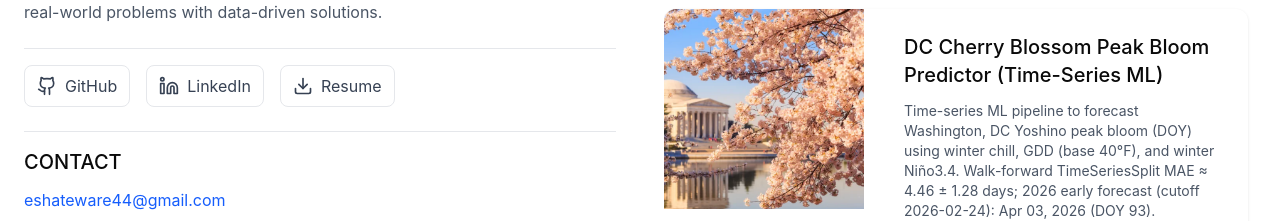
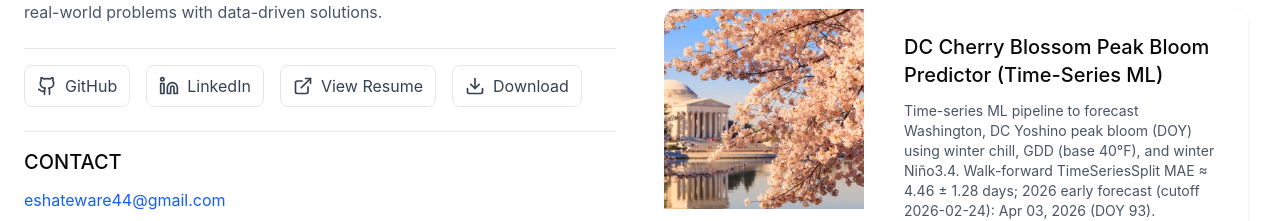
Before and after one commit to Esha7498/Esha7498.github.io, a React (Vite) app in the folder Data Scientist Portfolio/: page / in a window 1280 px wide. Shown: the part 464-685 px from the top of the page. Built offline with nearby package versions, Linux system fonts and the light colour scheme.

Commit message:
Update MainContent.tsx

```diff
--- a/Data Scientist Portfolio/src/app/components/MainContent.tsx
+++ b/Data Scientist Portfolio/src/app/components/MainContent.tsx
@@ -1,4 +1,4 @@
-import { Github, Linkedin, MapPin, Download, GraduationCap } from 'lucide-react';
+import { Github, Linkedin, MapPin, Download, GraduationCap, ExternalLink } from 'lucide-react';
 import { ImageWithFallback } from './figma/ImageWithFallback';
 import { Projects } from './Projects';
 
@@ -53,14 +53,27 @@ export function MainContent() {
                 <span>LinkedIn</span>
               </a>
 
+              {/* View Resume */}
               <a
-                href="/resume.pdf"
+                href="/e_teware_R.pdf"
+                target="_blank"
+                rel="noopener noreferrer"
+                className="flex items-center gap-2 px-3 py-2 rounded-lg border border-gray-200 bg-white text-gray-700
+                           hover:text-blue-600 hover:border-blue-200 hover:bg-gray-50 transition"
+              >
+                <ExternalLink className="w-5 h-5" />
+                <span>View Resume</span>
+              </a>
+
+              {/* Download Resume */}
+              <a
+                href="/e_teware_R.pdf"
                 download
                 className="flex items-center gap-2 px-3 py-2 rounded-lg border border-gray-200 bg-white text-gray-700
                            hover:text-blue-600 hover:border-blue-200 hover:bg-gray-50 transition"
               >
                 <Download className="w-5 h-5" />
-                <span>Resume</span>
+                <span>Download</span>
               </a>
             </div>
 
```
